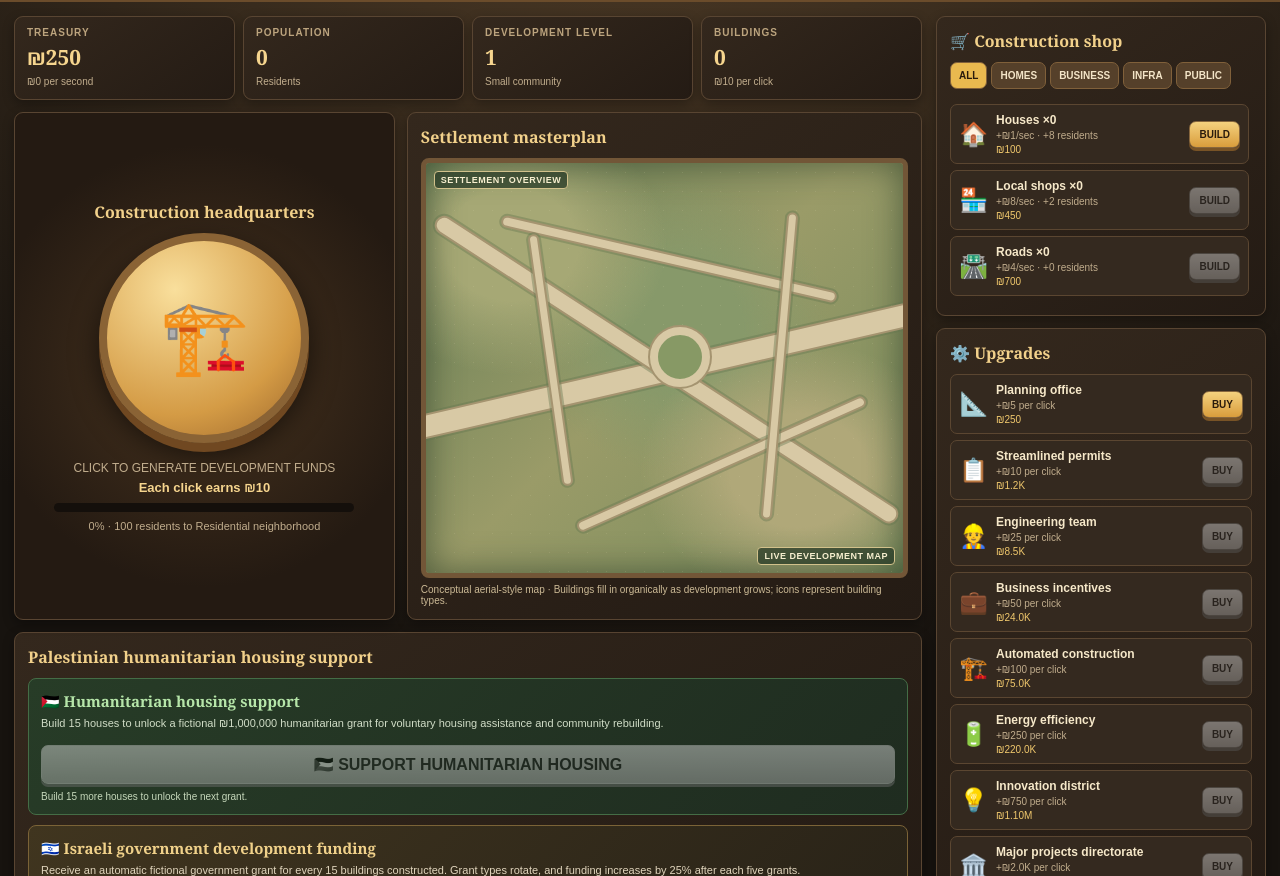
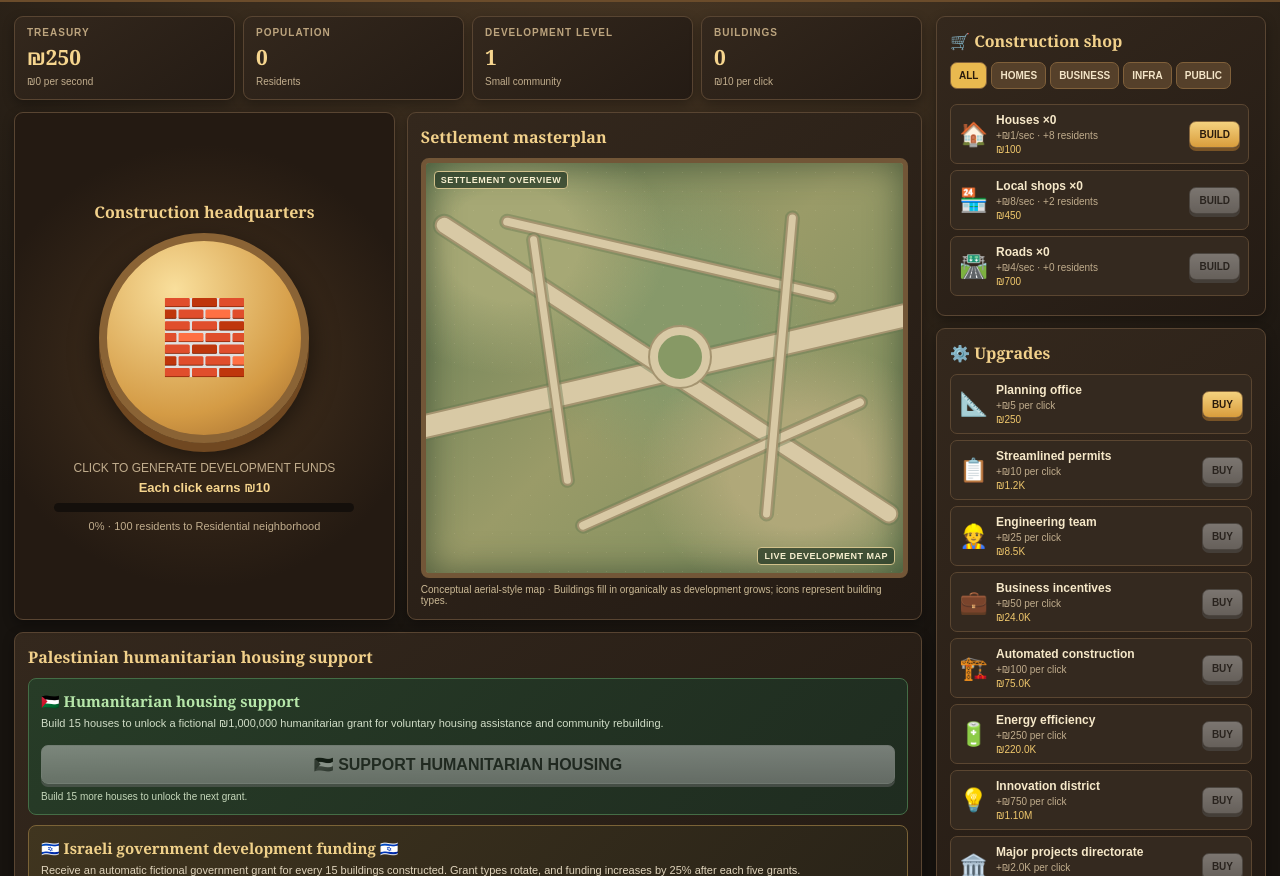
Before and after one commit to HealerGoose/ISettler, a plain HTML site: page index.html in a window 1280 px wide. Shown: the part 76-952 px from the top of the page. Drawn offline with Linux system fonts and the light colour scheme.

Commit message:
Update index.html

```diff
--- a/index.html
+++ b/index.html
@@ -85,7 +85,7 @@ footer{text-align:center;color:#917f63;font-size:10px;padding:8px 15px 18px}
   <div class="playarea">
    <div class="panel click-panel">
     <h2>Construction headquarters</h2>
-    <button id="bigClick" aria-label="Build">🏗️</button>
+    <button id="bigClick" aria-label="Build">🧱</button>
     <div id="floatLayer"></div>
     <div class="hint">CLICK TO GENERATE DEVELOPMENT FUNDS</div>
     <div class="power" id="powerText">Each click earns ₪10</div>
@@ -116,7 +116,7 @@ footer{text-align:center;color:#917f63;font-size:10px;padding:8px 15px 18px}
     <div id="grantStatus">Build 15 houses to unlock this grant.</div>
    </div>
    <div class="govgrant">
-    <h3>🇮🇱 Israeli government development funding</h3>
+    <h3>🇮🇱 Israeli government development funding 🇮🇱</h3>
     <p>Receive an automatic fictional government grant for every 15 buildings constructed. Grant types rotate, and funding increases by 25% after each five grants.</p>
     <div id="govGrantStatus">Next government grant in: 15 buildings.</div>
    </div>
```
